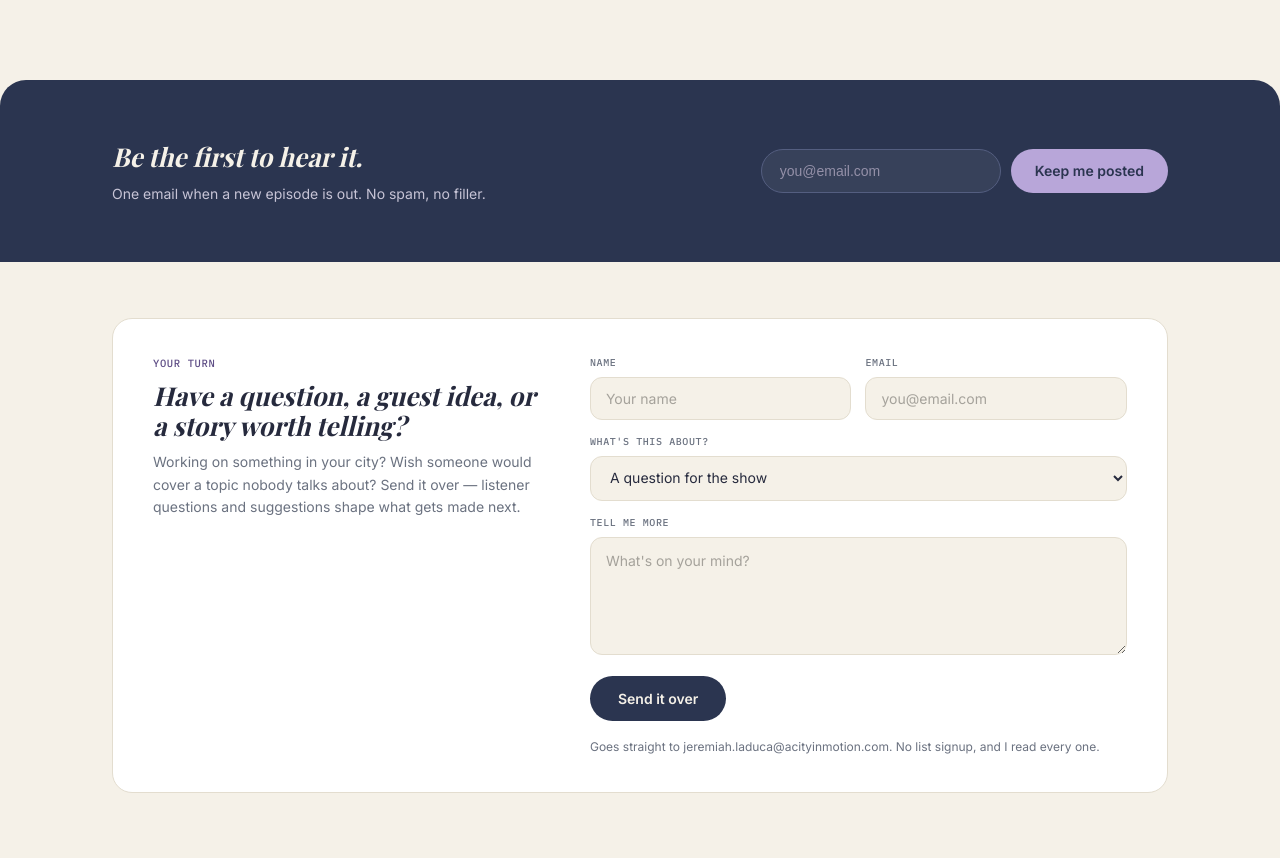
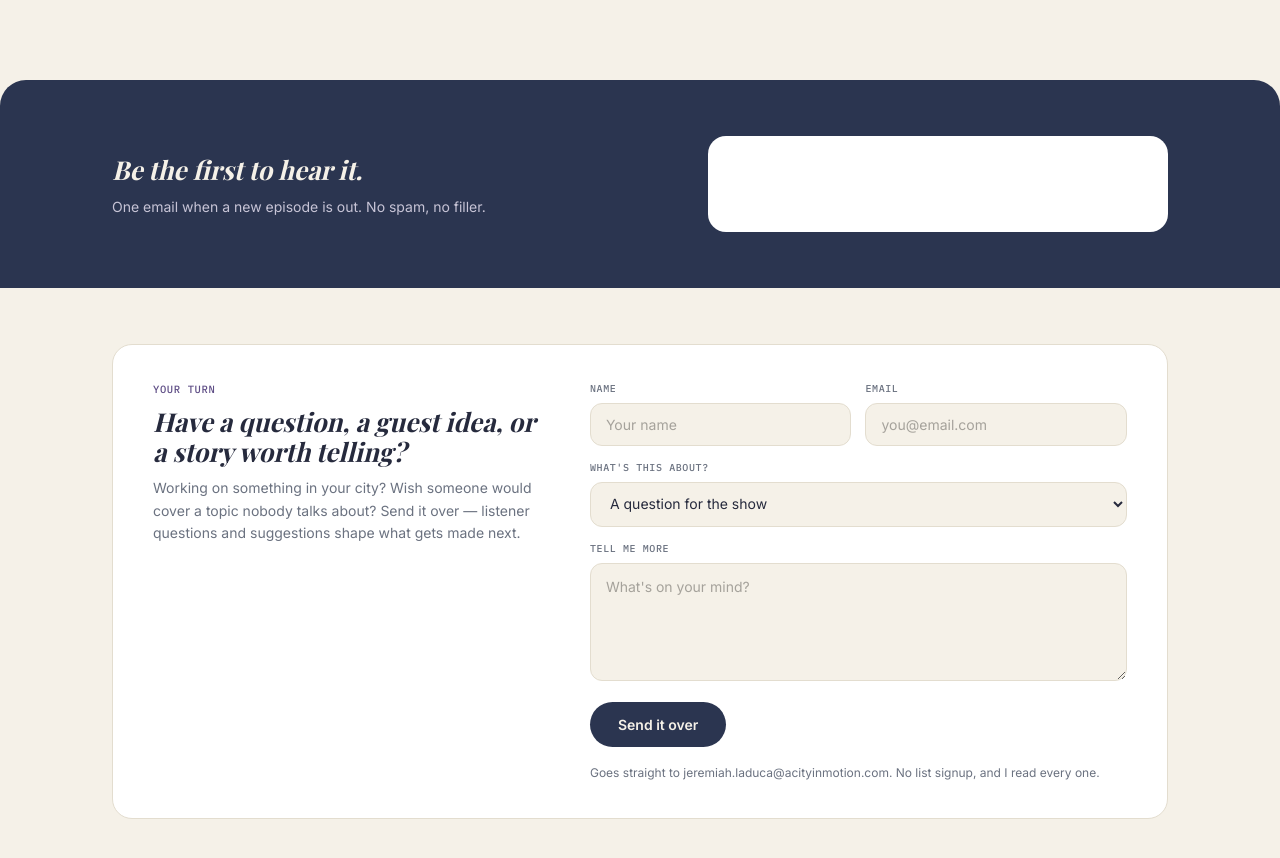
Before and after one commit to jeremiahladucapro-spec/acityinmotion, a website: page site/blog.html in a window 1280 px wide. Shown: the part 6160-7018 px from the top of the page. Drawn offline with nearby package versions, Linux system fonts and the light colour scheme; a script that the page names is missing; a web font is replaced by a local one.

Commit message:
Connect newsletter signup to HubSpot
The "Keep me posted" box on Home, Blog, Episodes and News had no
destination: the email was discarded on submit. It now loads the
HubSpot newsletter form (portal 247092049, na2), on a light card so it
reads on the navy band. Without JavaScript it shows the contact email.

Co-Authored-By: Claude Opus 5.5 <noreply@anthropic.com>
Claude-Session: https://claude.ai/code/session_01DnTKPKNwHEvXH4idUHqyAQ

```diff
--- a/site/blog.html
+++ b/site/blog.html
@@ -193,6 +193,12 @@ nav.links a:hover,nav.links a.active{color:var(--navy);}
   padding:13px 24px;border-radius:24px;cursor:pointer;transition:.15s;
 }
 .newsletter button:hover{background:#C9BAE3;}
+/* HubSpot newsletter signup. The form renders in HubSpot's own frame, so it
+   sits on a light card that reads well on the navy band whatever HubSpot's
+   form theme is. Its id and region come from the embed code in HubSpot. */
+.newsletter-form{background:var(--card);color:var(--ink);border-radius:18px;padding:16px 20px;flex:1 1 340px;max-width:460px;min-height:96px;}
+.newsletter-fallback{color:var(--ink);font-size:14px;}
+.newsletter-fallback a{text-decoration:underline;}
 
 /* ---- Ideas / questions box ---- */
 .ideas{padding:56px 0 8px;}
@@ -302,6 +308,7 @@ footer .foot-links a:hover{color:var(--navy);}
   .field-row{grid-template-columns:1fr;}
   .ideas-submit{width:100%;text-align:center;}
   .newsletter .wrap{flex-direction:column;align-items:flex-start;}
+  .newsletter-form{flex:none;width:100%;max-width:none;}
   .listen-band{flex-direction:column;align-items:flex-start;}
   .hero h1{font-size:32px;}
 }
@@ -1022,10 +1029,11 @@ footer .foot-links a:hover{color:var(--navy);}
       <h3>Be the first to hear it.</h3>
       <p>One email when a new episode is out. No spam, no filler.</p>
     </div>
-    <form>
-      <input type="email" placeholder="you@email.com" required="">
-      <button type="submit">Keep me posted</button>
-    </form>
+    <div class="newsletter-form">
+      <div class="hs-form-frame" data-region="na2" data-form-id="df939b43-ddd2-41b1-b632-b70234284daa" data-portal-id="247092049"></div>
+      <noscript><p class="newsletter-fallback">To sign up, email <a href="mailto:jeremiah.laduca@acityinmotion.com">jeremiah.laduca@acityinmotion.com</a>.</p></noscript>
+    </div>
+    <script src="https://js-na2.hsforms.net/forms/embed/247092049.js" defer></script>
   </div>
 </section>
 
```
Also changed, not shown: site/episodes.html (+12 -4 lines), site/index.html (+12 -4 lines), site/news.html (+12 -4 lines).
